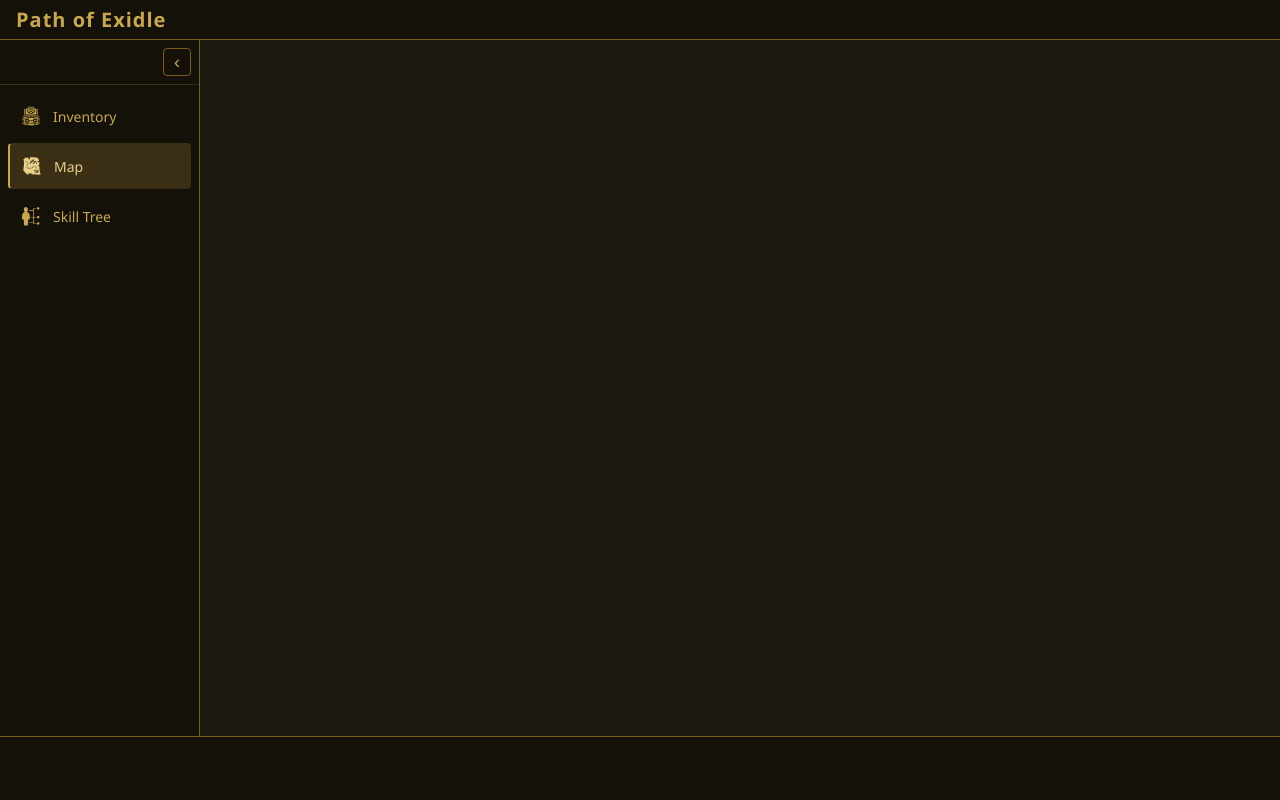
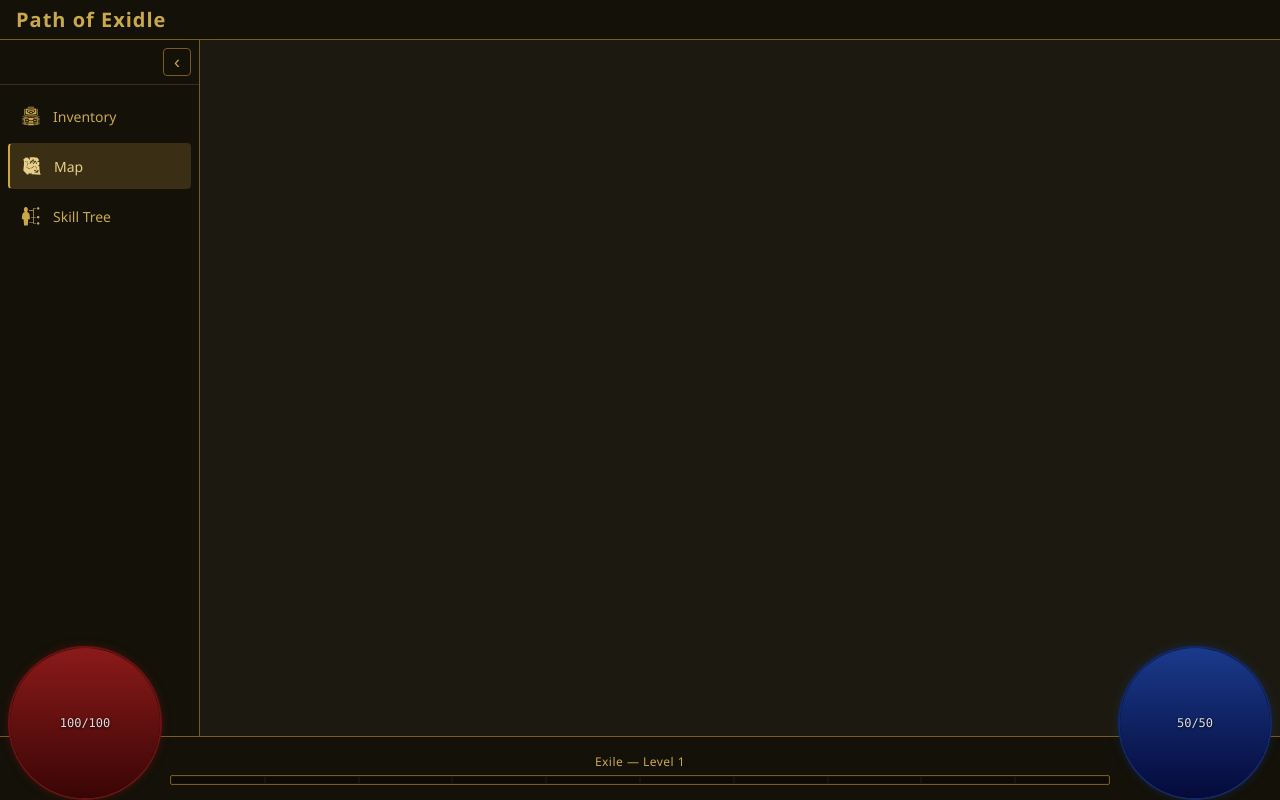
Before and after one commit to PatatoGurst/Path-of-Exidle, a React (Vite) app: page / in a window 1280 px wide. Built offline with nearby package versions, Linux system fonts and the light colour scheme.

Commit message:
feat : L10, L11 , L12, L13, L14

```diff
--- a/src/App.css
+++ b/src/App.css
@@ -21,4 +21,6 @@
   flex: 1;
   overflow-y: auto;
   background: var(--color-bg-card);
+  /* Orbs (154px) overflow 90px above the 64px footer — reserve that space */
+  padding-bottom: 90px;
 }
--- /dev/null
+++ b/src/components/hud/Orb.css
@@ -0,0 +1,48 @@
+.orb {
+  width: 154px;
+  height: 154px;
+  border-radius: 50%;
+  border: 2px solid;
+  background: #050505;
+  position: relative;
+  overflow: hidden;
+  flex-shrink: 0;
+}
+
+.orb--life {
+  border-color: var(--color-hud-life-border);
+  box-shadow: 0 0 10px rgba(139, 26, 26, 0.35);
+}
+
+.orb--mana {
+  border-color: var(--color-hud-mana-border);
+  box-shadow: 0 0 10px rgba(26, 58, 139, 0.35);
+}
+
+.orb-fill {
+  position: absolute;
+  bottom: 0;
+  left: 0;
+  right: 0;
+  transition: height 0.3s ease;
+}
+
+.orb--life .orb-fill {
+  background: linear-gradient(to top, var(--color-hud-life-end), var(--color-hud-life-start));
+}
+
+.orb--mana .orb-fill {
+  background: linear-gradient(to top, var(--color-hud-mana-end), var(--color-hud-mana-start));
+}
+
+.orb-value {
+  position: absolute;
+  inset: 0;
+  display: flex;
+  align-items: center;
+  justify-content: center;
+  font-size: var(--text-xs);
+  font-family: var(--font-mono);
+  color: rgba(255, 255, 255, 0.85);
+  text-shadow: 0 1px 3px rgba(0, 0, 0, 0.95);
+}
--- /dev/null
+++ b/src/components/hud/Orb.tsx
@@ -0,0 +1,24 @@
+import './Orb.css'
+
+interface Props {
+  type: 'life' | 'mana'
+  current: number
+  max: number
+}
+
+export function Orb({ type, current, max }: Props) {
+  const fillPct = max > 0 ? Math.min(100, Math.max(0, (current / max) * 100)) : 0
+
+  return (
+    <div
+      className={`orb orb--${type}`}
+      role="img"
+      aria-label={`${type === 'life' ? 'Life' : 'Mana'}: ${current} / ${max}`}
+    >
+      <div className="orb-fill" style={{ height: `${fillPct}%` }} />
+      <span className="orb-value">
+        {current}/{max}
+      </span>
+    </div>
+  )
+}
--- /dev/null
+++ b/src/components/hud/XpBar.css
@@ -0,0 +1,39 @@
+.xp-container {
+  display: flex;
+  flex-direction: column;
+  align-items: center;
+  gap: var(--space-1);
+  width: 100%;
+}
+
+.xp-character {
+  font-size: var(--text-xs);
+  color: var(--color-gold-primary);
+  letter-spacing: 0.04em;
+}
+
+.xp-bar {
+  display: flex;
+  gap: 2px;
+  width: 100%;
+  height: 10px;
+  padding: 1px;
+  background: var(--color-hud-xp-bg);
+  border: 1px solid var(--color-hud-xp-border);
+  border-radius: var(--radius-sm);
+}
+
+.xp-segment {
+  flex: 1;
+  background: rgba(0, 0, 0, 0.5);
+  border-radius: 1px;
+  overflow: hidden;
+  position: relative;
+}
+
+.xp-segment-fill {
+  position: absolute;
+  inset: 0 auto 0 0;
+  background: linear-gradient(to right, var(--color-hud-xp-start), var(--color-hud-xp-end));
+  transition: width 0.3s ease;
+}
--- /dev/null
+++ b/src/components/hud/XpBar.tsx
@@ -0,0 +1,37 @@
+import './XpBar.css'
+
+interface Props {
+  currentXp: number
+  xpToLevel: number
+  characterName: string
+  level: number
+}
+
+export function XpBar({ currentXp, xpToLevel, characterName, level }: Props) {
+  const totalPct = xpToLevel > 0 ? (currentXp / xpToLevel) * 100 : 0
+
+  return (
+    <div className="xp-container">
+      <p className="xp-character">
+        {characterName} — Level {level}
+      </p>
+      <div
+        className="xp-bar"
+        role="progressbar"
+        aria-valuenow={Math.round(totalPct)}
+        aria-valuemin={0}
+        aria-valuemax={100}
+        aria-label="Experience"
+      >
+        {Array.from({ length: 10 }, (_, i) => {
+          const segFillPct = Math.min(1, Math.max(0, (totalPct - i * 10) / 10)) * 100
+          return (
+            <div key={i} className="xp-segment">
+              <div className="xp-segment-fill" style={{ width: `${segFillPct}%` }} />
+            </div>
+          )
+        })}
+      </div>
+    </div>
+  )
+}
--- a/src/components/layout/FooterHud.css
+++ b/src/components/layout/FooterHud.css
@@ -5,4 +5,31 @@
   border-top: 1px solid var(--color-gold-muted);
   position: relative;
   z-index: var(--z-hud);
+  display: flex;
+  align-items: center;
 }
+
+/* Orbs overflow upward — positioned absolute so they bleed above the footer */
+
+.footer-orb {
+  position: absolute;
+  bottom: 0;
+}
+
+.footer-orb--left {
+  left: var(--space-2);
+}
+
+.footer-orb--right {
+  right: var(--space-2);
+}
+
+/* Center content sits between the two orbs */
+
+.footer-center {
+  flex: 1;
+  display: flex;
+  align-items: center;
+  /* 154px orb + 8px offset + 8px gap each side */
+  padding: 0 170px;
+}
--- a/src/components/layout/FooterHud.tsx
+++ b/src/components/layout/FooterHud.tsx
@@ -1,5 +1,21 @@
+import { Orb } from '../hud/Orb'
+import { XpBar } from '../hud/XpBar'
 import './FooterHud.css'
 
 export function FooterHud() {
-  return <footer className="footer-hud"></footer>
+  return (
+    <footer className="footer-hud">
+      <div className="footer-orb footer-orb--left">
+        <Orb type="life" current={100} max={100} />
+      </div>
+
+      <div className="footer-center">
+        <XpBar currentXp={0} xpToLevel={100} characterName="Exile" level={1} />
+      </div>
+
+      <div className="footer-orb footer-orb--right">
+        <Orb type="mana" current={50} max={50} />
+      </div>
+    </footer>
+  )
 }
--- a/src/index.css
+++ b/src/index.css
@@ -111,7 +111,6 @@
   --z-tooltip: 40;
   --z-modal: 50;
   --z-notification: 60;
-
 }
 
 /* ============================================================
```
Also changed, not shown: Specifications/roadmap-tasks.md (+5 -5 lines), src/components/layout/Sidebar.css (line endings or trailing spaces).
